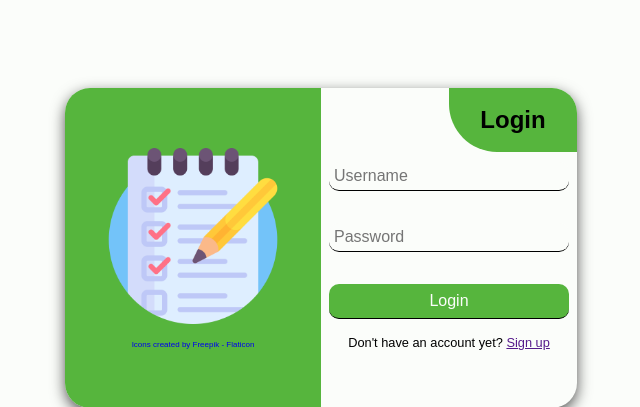
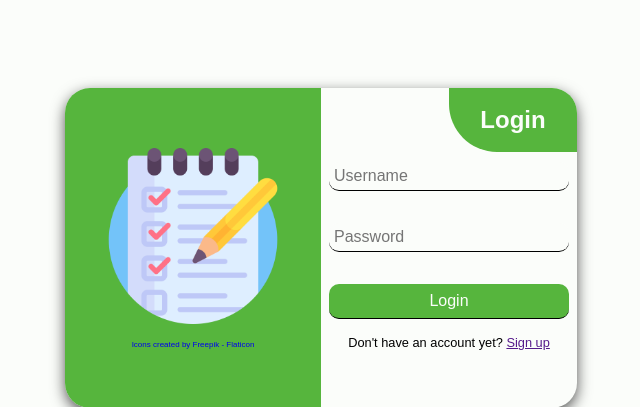
Before and after one commit to GAMAKIICHI/ToDo, a Django app: page /accounts/login/ in a window 1280 px wide. Shown: the part 152-559 px from the top of the page, without its empty margins (319-959 px from the left). Run offline with Django 4.2, Linux system fonts and the light colour scheme.

Commit message:
created template for registration

```diff
--- a/toDo/static/registration/css/login.css
+++ b/toDo/static/registration/css/registration.css
@@ -37,7 +37,7 @@ main
 
 }
 
-#login-image-wrapper
+#image-wrapper
 {
     min-width: 50%;
 
@@ -49,7 +49,7 @@ main
     background-color: var(--main-color);
 }
 
-#login-image-wrapper img
+#image-wrapper img
 {
    max-width: 11rem;
    margin-bottom: 1rem;
@@ -57,14 +57,14 @@ main
 }
 
 
-#login-image-wrapper a
+#image-wrapper a
 {
     font-size: 0.5rem;
     text-wrap: nowrap;
     text-decoration: none;
 }
 
-#login-input-wrapper
+#input-wrapper
 {
     width: 100%;
     display: flex;
@@ -78,7 +78,7 @@ form
     max-width: min-content;
 }
 
-#login-input-wrapper input
+#input-wrapper input
 {
     margin: 1rem 0;
     width: 15rem;
@@ -90,25 +90,26 @@ form
     background-color: var(--white-color);
 }
 
-#login-input-wrapper input[type=submit]
+#input-wrapper input[type=submit]
 {
     background-color: var(--main-color);
     padding: 0.5rem 0 0.5rem 0;
     color: var(--white-color);
+    cursor: pointer;
 }
 
-#login-input-wrapper input[type=submit]:hover
+#input-wrapper input[type=submit]:hover
 {
     background-color: var(--highlight-color);
 }
 
-#login-input-wrapper p
+#input-wrapper p
 {
     font-size: .8rem;
     color: black;
 }
 
-#login-input-wrapper section
+#input-wrapper section
 {
     align-self: flex-end;
     position: absolute;
@@ -121,3 +122,8 @@ form
     background-color: var(--main-color);
     border-bottom-left-radius: 3rem;
 }
+
+#input-title
+{
+    color: var(--white-color);
+}
--- a/toDo/templates/registration/login.html
+++ b/toDo/templates/registration/login.html
@@ -1,25 +1,14 @@
-{% extends "base.html" %}
-{% load static %}
+{% extends "registration_base.html" %}
 
-{% block stylesheet %}
-    <link rel="stylesheet" type="text/css" href=" {% static 'registration/css/login.css'%}">
+{% block title %}Login{% endblock %}
+
+{% block formContent %}
+    {{form.username}}
+    {{form.password}}
 {% endblock %}
 
-{% block main %}
-    <div id="login-image-wrapper">
-        <img src="{% static 'registration/img/list.png'%}">
-        <a href="https://www.flaticon.com/free-icons/to-do-list" title="to do list icons">Icons created by Freepik - Flaticon</a>
-    </div>
-    <div id="login-input-wrapper">
-        <section>
-            <h1>Login</h1>
-        </section>
-        <form action="" method="post">
-            {% csrf_token %}
-            {{form.username}}
-            {{form.password}}
-            <input type="submit" name="login-btn" value="Login">
-        </form>
-        <p>Don't have an account yet? <a href="">Sign up</a></p>
-    </div>
-{% endblock %}
+{%block submitValue%}Login{%endblock%}
+
+{%block redirect%}
+<p>Don't have an account yet? <a href="">Sign up</a></p>
+{%endblock%}
--- /dev/null
+++ b/toDo/templates/registration_base.html
@@ -0,0 +1,24 @@
+{% extends "base.html" %}
+{% load static %}
+
+{% block stylesheet %}
+    <link rel="stylesheet" type="text/css" href="{% static 'registration/css/registration.css'%}">
+{% endblock %}
+
+{% block main %}
+    <div id="image-wrapper">
+        <img src="{% static 'registration/img/list.png'%}">
+        <a href="https://www.flaticon.com/free-icons/to-do-list" title="to do list icons">Icons created by Freepik - Flaticon</a>
+    </div>
+    <div id="input-wrapper">
+        <section>
+            <h1 id="input-title">{% block title %}{% endblock%}</h1>
+        </section>
+        <form action="" method="post">
+            {% csrf_token %}
+            {% block formContent %}{% endblock %}
+            <input type="submit" name="submit-btn" value="{%block submitValue%}{%endblock%}">
+        </form>
+        {%block redirect%}{%endblock%}
+    </div>
+{% endblock %}
```
